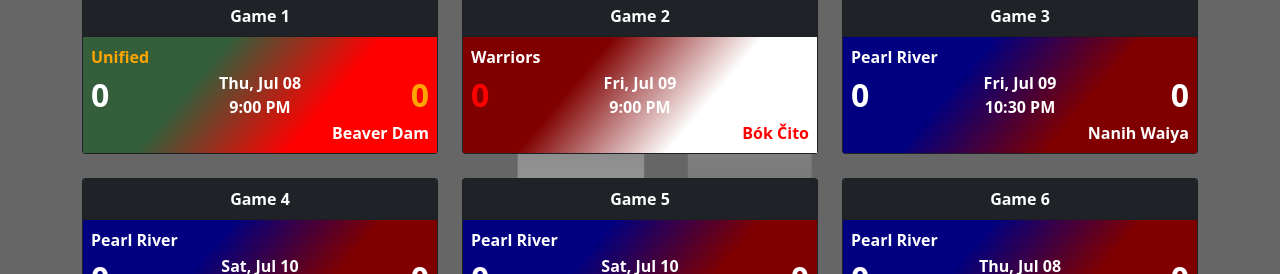
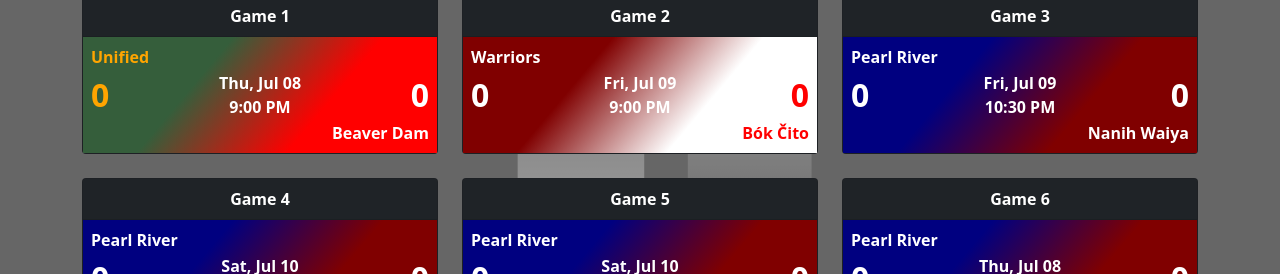
Before and after one commit to smattera/smattera.github.io, a Jekyll site: the page built from stickball/index.md, in a window 1280 px wide. Shown: the part 245-519 px from the top of the page. Built offline with Jekyll 4.4.1, drawn with Linux system fonts in a browser that asks for light colours; nearby versions of some CDN libraries.

Commit message:
Update game.html

```diff
--- a/_includes/game.html
+++ b/_includes/game.html
@@ -6,10 +6,10 @@
     <div class="card-body position-relative p-2" style="background: linear-gradient(130deg, {{ include.t1c }}, {{ include.t1c }}, {{ include.t2c }}, {{ include.t2c }});">
       <div class="position-relative" style="height: 100px;">
         <div class="position-absolute top-0 start-0" style="color: {{ include.t1c2 }};">{{ include.t1 }}</div>
-        <div class="position-absolute top-50 start-0 translate-middle-y" style="color: {{ include.t2c2 }};font-size: 200%;">{{ include.t1s }}</div>
+        <div class="position-absolute top-50 start-0 translate-middle-y" style="color: {{ include.t1c2 }};font-size: 200%;">{{ include.t1s }}</div>
         <div class="position-absolute top-50 start-50 translate-middle">{{ include.d }}<br>{{ include.hr }}</div>
         <div class="position-absolute bottom-0 end-0" style="color: {{ include.t2c2 }};">{{ include.t2 }}</div>
-        <div class="position-absolute top-50 end-0 translate-middle-y" style="color: {{ include.t1c2 }};font-size: 200%;">{{ include.t2s }}</div>
+        <div class="position-absolute top-50 end-0 translate-middle-y" style="color: {{ include.t2c2 }};font-size: 200%;">{{ include.t2s }}</div>
       </div>
     </div>
   </div>
```
